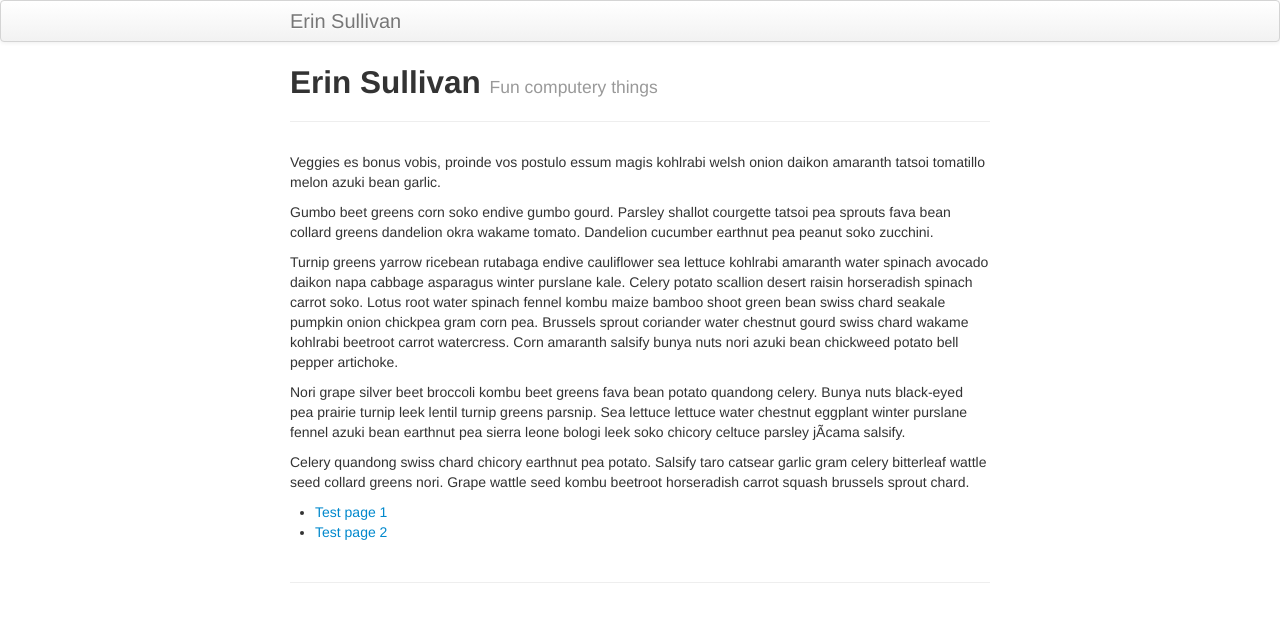
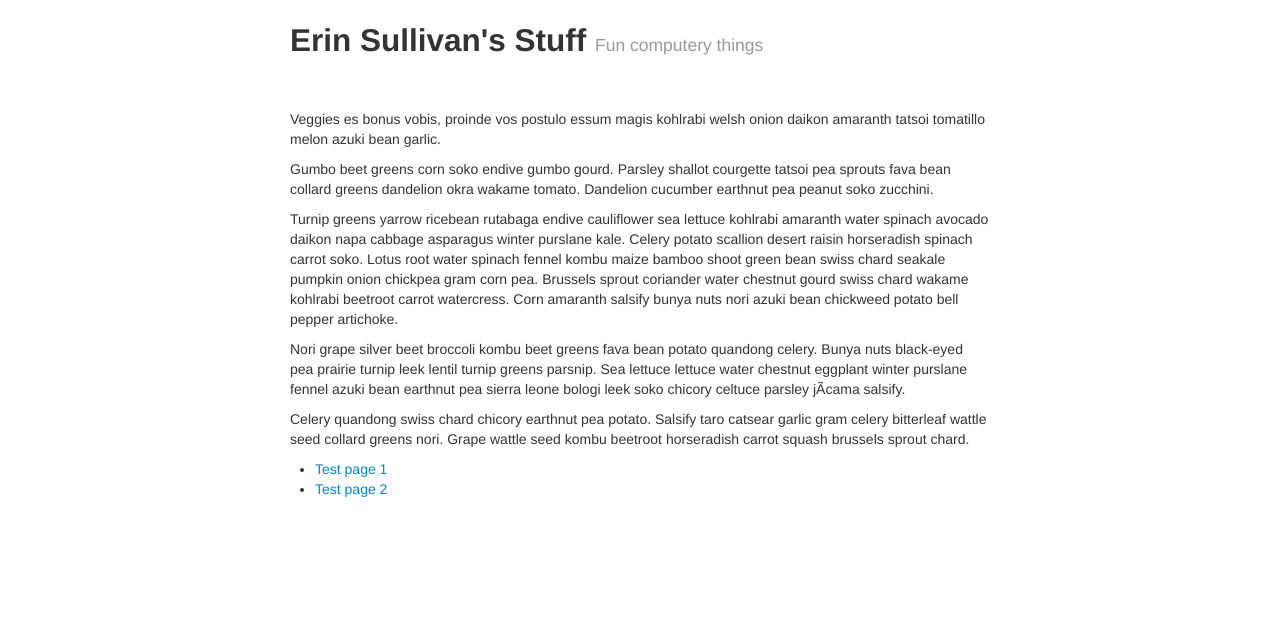
Before and after one commit to lirien/lirien.github.io, a Jekyll site: the page built from index.md, in a window 1280 px wide. Shown: the top 622 px of the page. Built offline with Jekyll 4.4.1, drawn with Linux system fonts in a browser that asks for light colours.

```diff
--- a/_config.yml
+++ b/_config.yml
@@ -8,7 +8,7 @@ highlighter: rouge
 # Themes are encouraged to use these universal variables
 # so be sure to set them if your theme uses them.
 #
-title : Erin Sullivan
+title : Erin Sullivan's Webpage
 author :
   name : Erin Sullivan
   email : erin.m.sullivan510@gmail.com
--- a/_includes/themes/main/default.html
+++ b/_includes/themes/main/default.html
@@ -4,7 +4,6 @@
     <meta charset="utf-8">
     <title>{{ page.title }}</title>
     {% if page.description %}<meta name="description" content="{{ page.description }}">{% endif %}
-    <meta name="author" content="{{ site.author.name }}">
 
     <!-- Enable responsive viewport -->
     <meta name="viewport" content="width=device-width, initial-scale=1.0">
@@ -28,20 +27,13 @@
   </head>
 
   <body>
-    <div class="navbar">
-      <div class="navbar-inner">
-        <div class="container-narrow">
-          <a class="brand" href="{{ HOME_PATH }}">{{ site.title }}</a>
-        </div>
-      </div>
-    </div>
 
     <div class="container-narrow">
 
       <div class="content">
         {{ content }}
       </div>
-      <hr>
+
       <footer>
         <p><small>
         </small></p>
--- a/_includes/themes/main/settings.yml
+++ b/_includes/themes/main/settings.yml
@@ -1,2 +1,2 @@
 theme :
-  name : twitter
+  name : main
--- a/index.md
+++ b/index.md
@@ -1,6 +1,6 @@
 ---
 layout: page
-title: Erin Sullivan
+title: Erin Sullivan's Stuff
 tagline: Fun computery things
 description: A place for Erin's personal projects
 ---
```
Also changed, not shown: ReadMe.md, _layouts/page.html (line endings or trailing spaces), assets/themes/main/bootstrap/css/bootstrap.2.2.2.min.css.
